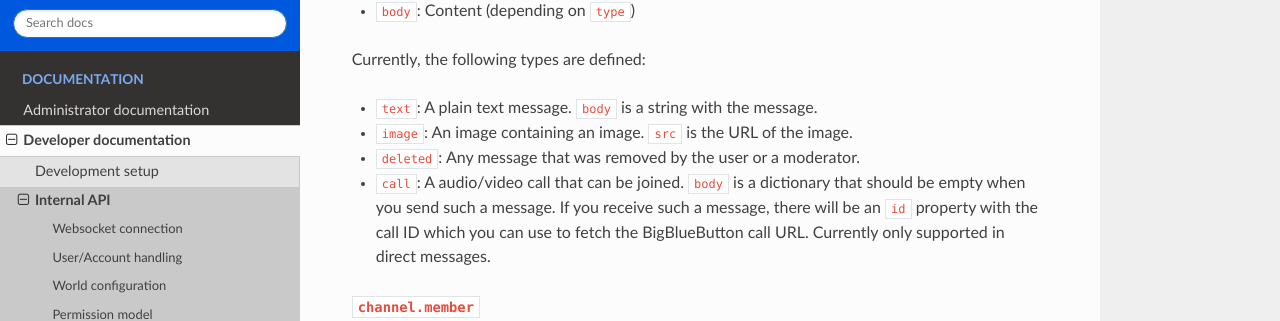
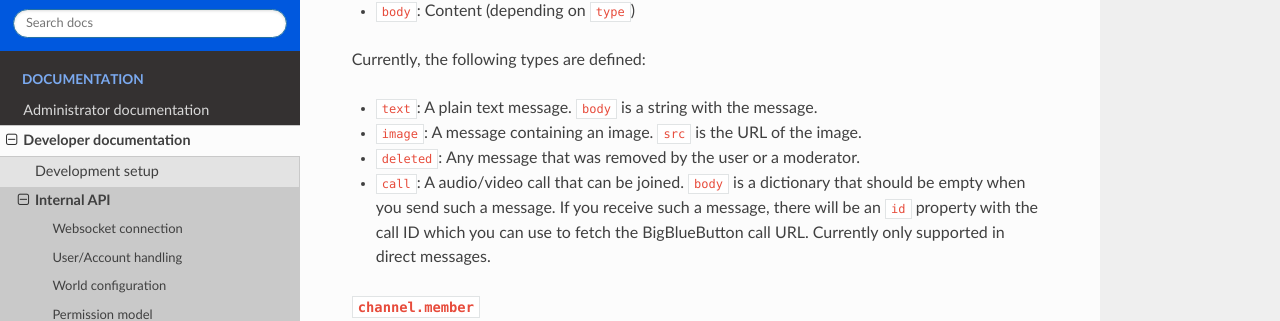
Before and after one commit to fossasia/eventyay-video, a Sphinx documentation site: the page built from docs/developer/api/chat.rst, in a window 1280 px wide and 900 px high, scrolled down 4243 px. Shown: the part 135-456 px from the top of the window. Built offline with Sphinx 7.4.7 and the Read the Docs theme 2.0.0, drawn with Linux system fonts in a browser that asks for light colours.

Commit message:
fix typo in docs

```diff
--- a/docs/developer/api/chat.rst
+++ b/docs/developer/api/chat.rst
@@ -171,7 +171,7 @@ inside the ``content`` property:
 Currently, the following types are defined:
 
 * ``text``: A plain text message. ``body`` is a string with the message.
-* ``image``: An image containing an image. ``src`` is the URL of the image.
+* ``image``: A message containing an image. ``src`` is the URL of the image.
 * ``deleted``: Any message that was removed by the user or a moderator.
 * ``call``: A audio/video call that can be joined. ``body`` is a dictionary that should be empty when you send such a
   message. If you receive such a message, there will be an ``id`` property with the call ID which you can use to fetch
```
